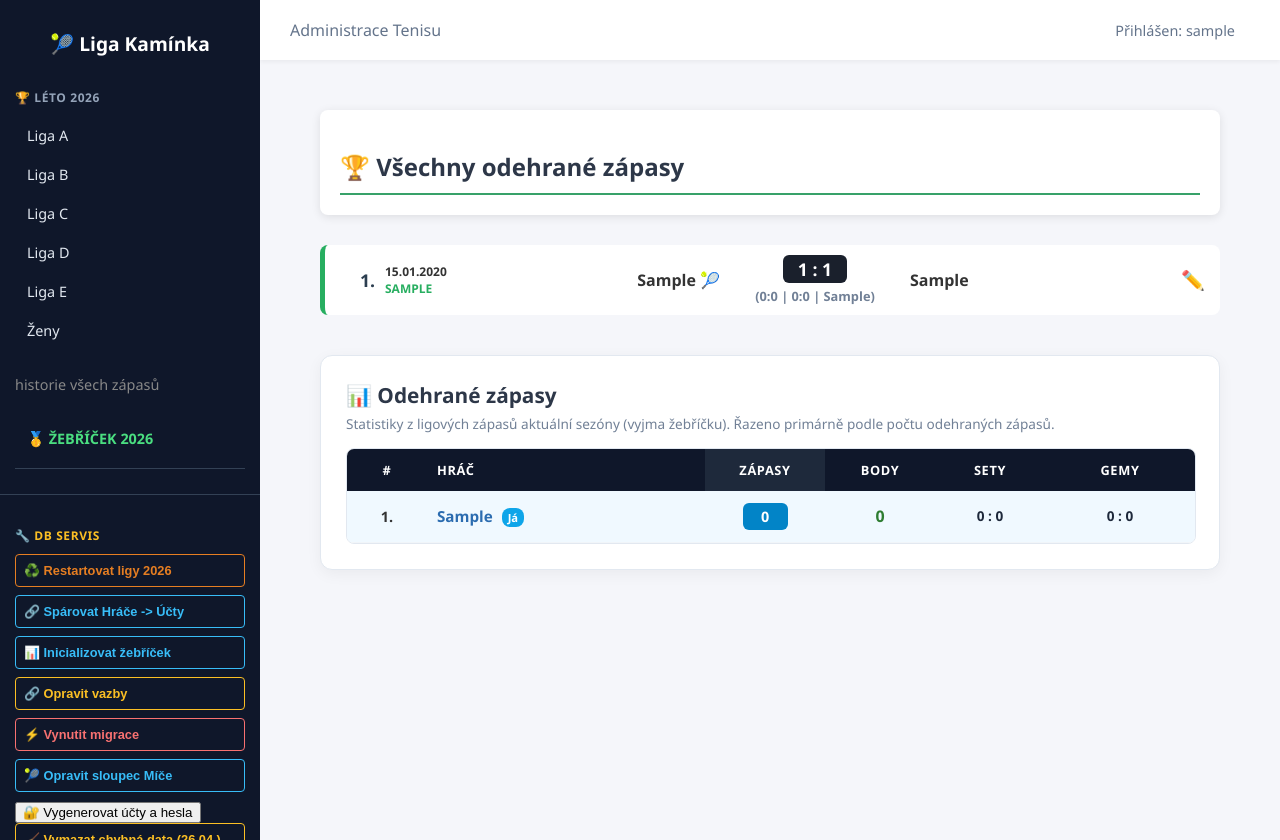
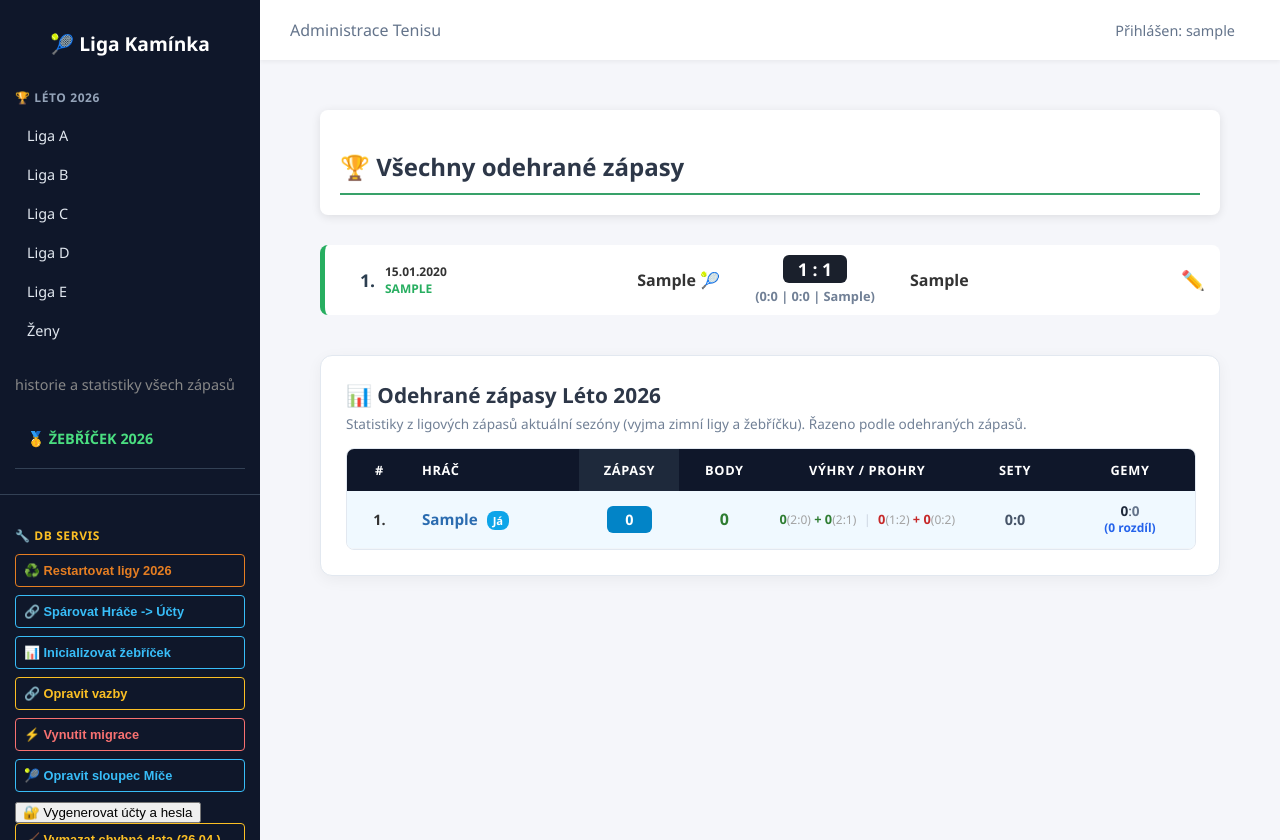
Before and after one commit to JiriCharousek/djangosport, a Django app: page /kaminka/tenis/historie/ in a window 1280 px wide. Run offline with Django 5.2, Linux system fonts and the light colour scheme; a user stored in the database is signed in; tables that the repository leaves empty hold one stand-in row (values such as "Sample post"); parts of the project's set-up code (start-up, migrations or seed data) failed here and were passed over.

Commit message:
statistiky

```diff
--- a/tenis_app/templates/base.html
+++ b/tenis_app/templates/base.html
@@ -261,7 +261,7 @@
 
         <div class="nav-section">
             <a href="{% url 'tenis_app:prehled_vsech_zapasu' %}" style="color: #888; text-decoration: none; font-size: 0.9rem; display: block; margin-bottom: 10px;">
-                historie všech zápasů
+                historie a statistiky všech zápasů
             </a>
         </div>
 
--- a/tenis_app/templates/tenis_app/vsechny_zapasy.html
+++ b/tenis_app/templates/tenis_app/vsechny_zapasy.html
@@ -140,34 +140,38 @@
         {% endfor %}
     </div>
 
+    <!-- 📊 SEKCE STATISTIK (Aktivita hráčů se všemi detaily) -->
     <div class="custom-stats-container">
         <h3 style="color: #2d3748; margin-top: 0; margin-bottom: 5px; font-size: 1.3rem; display: flex; align-items: center; gap: 10px;">
-            📊 Odehrané zápasy
+            📊 Odehrané zápasy Léto 2026
         </h3>
         <p style="color: #718096; font-size: 0.85rem; margin-bottom: 15px; margin-top: 0;">
-            Statistiky z ligových zápasů aktuální sezóny (vyjma žebříčku). Řazeno primárně podle počtu odehraných zápasů.
+            Statistiky z ligových zápasů aktuální sezóny (vyjma zimní ligy a žebříčku). Řazeno podle odehraných zápasů.
         </p>
 
         <div class="custom-stats-table-wrapper">
             <table class="custom-stats-table">
                 <thead>
                     <tr style="color: white;">
-                        <th style="text-align: center; width: 60px;">#</th>
+                        <th style="text-align: center; width: 45px;">#</th>
                         <th style="text-align: left;">Hráč</th>
-                        <th style="text-align: center; width: 100px; background: #1e293b;">Zápasy</th>
-                        <th style="text-align: center; width: 90px;">Body</th>
-                        <th style="text-align: center; width: 90px;">Sety</th>
-						<th style="text-align: center; width: 130px;">Gemy</th>
+                        <th style="text-align: center; width: 80px; background: #1e293b;">Zápasy</th>
+                        <th style="text-align: center; width: 70px;">Body</th>
+                        <th style="text-align: center; width: 150px;">Výhry / Prohry</th>
+                        <th style="text-align: center; width: 80px;">Sety</th>
+                        <th style="text-align: center; width: 110px;">Gemy</th>
                     </tr>
                 </thead>
                 <tbody>
                     {% for radek in statistiky_hracu %}
                         <tr style="border-bottom: 1px solid #f1f5f9; {% if radek.hrac_obj.id == request.user.hrac.id %}background-color: #f0f9ff;{% endif %}" onmouseover="this.style.backgroundColor='#f8fafc'" onmouseout="this.style.backgroundColor='{% if radek.hrac_obj.id == request.user.hrac.id %}#f0f9ff{% else %}transparent{% endif %}'">
 
+                            <!-- 1. Pořadí -->
                             <td style="text-align: center; font-size: 0.9rem; font-weight: bold;">
                                 {{ forloop.counter }}.
                             </td>
 
+                            <!-- 2. Jméno hráče -->
                             <td style="text-align: left; font-weight: 600; font-size: 0.95rem;">
                                 <a href="?filtr_hrac={{ radek.hrac_obj.id }}" style="text-decoration: none; color: #2b6cb0;">
                                     {{ radek.hrac_obj.jmeno }}
@@ -177,30 +181,48 @@
                                 {% endif %}
                             </td>
 
+                            <!-- 3. Počet zápasů -->
                             <td style="text-align: center;">
                                 <span style="background: #0284c7; color: white; padding: 4px 10px; border-radius: 6px; font-weight: bold; font-size: 0.9rem; display: inline-block; min-width: 25px;">
                                     {{ radek.pocet_zapasu }}
                                 </span>
                             </td>
 
+                            <!-- 4. Body -->
                             <td style="text-align: center; font-weight: 700; color: #2e7d32; font-size: 1rem;">
                                 {{ radek.body }}
                             </td>
 
-                            <td style="text-align: center; font-size: 0.85rem; color: #475569; line-height: 1.2;">
-                                <strong style="color: #1e293b;">{{ radek.sety_ziskane }}  : {{ radek.sety_ztracene }}
-
+                            <!-- 5. Detailní rozpad Výhry / Prohry (NOVÉ) -->
+                            <td style="text-align: center; font-size: 0.8rem; white-space: nowrap;">
+                                <span style="color: #2e7d32; font-weight: bold;" title="Výhry 2:0 / 2:1">
+                                    {{ radek.v2_0 }}<span style="font-weight: normal; font-size: 0.75rem; color:#a2a2a2;">(2:0)</span>
+                                    + {{ radek.v2_1 }}<span style="font-weight: normal; font-size: 0.75rem; color:#a2a2a2;">(2:1)</span>
+                                </span>
+                                <span style="color: #cbd5e1; margin: 0 4px;">|</span>
+                                <span style="color: #c62828; font-weight: bold;" title="Prohry 1:2 / 0:2">
+                                    {{ radek.p1_2 }}<span style="font-weight: normal; font-size: 0.75rem; color:#a2a2a2;">(1:2)</span>
+                                    + {{ radek.p0_2 }}<span style="font-weight: normal; font-size: 0.75rem; color:#a2a2a2;">(0:2)</span>
+                                </span>
                             </td>
 
+                            <!-- 6. Sety -->
+                            <td style="text-align: center; font-weight: 600; color: #475569; font-size: 0.9rem;">
+                                {{ radek.sety_ziskane }}:{{ radek.sety_ztracene }}
+                            </td>
+
+                            <!-- 7. Gemy -->
                             <td style="text-align: center; font-size: 0.85rem; color: #475569; line-height: 1.2;">
-                                <strong style="color: #1e293b;">{{ radek.gemy_ziskane }}  : {{ radek.gemy_ztracene }}
-
+                                <strong style="color: #1e293b;">{{ radek.gemy_ziskane }}</strong>:<strong style="color: #64748b;">{{ radek.gemy_ztracene }}</strong>
+                                <small style="display: block; font-size: 0.75rem; color: {% if radek.rozdil_gemu >= 0 %}#2563eb{% else %}#dc2626{% endif %}; font-weight: 600; margin-top: 2px;">
+                                    ({% if radek.rozdil_gemu > 0 %}+{% endif %}{{ radek.rozdil_gemu }} rozdíl)
+                                </small>
                             </td>
 
                         </tr>
                     {% empty %}
                         <tr>
-                            <td colspan="5" style="color: #64748b; padding: 30px; text-align: center; font-style: italic;">
+                            <td colspan="7" style="color: #64748b; padding: 30px; text-align: center; font-style: italic;">
                                 Žádná data o aktivitě nebyla nalezena.
                             </td>
                         </tr>
--- a/tenis_app/views.py
+++ b/tenis_app/views.py
@@ -359,7 +359,7 @@ def prehled_vsech_zapasu(request):
         Q(soutez__slug__icontains='zebricek') | Q(soutez__slug__icontains='zima')
     ).select_related('hrac_domaci', 'hrac_hoste')
 
-    # Pomocný slovník - definujeme VŠECHNY klíče jako výchozí (0)
+    # Pomocný slovník - přidány podrobné čítače výsledků
     data_hracu = defaultdict(lambda: {
         'pocet_zapasu': 0,
         'body': 0,
@@ -368,10 +368,12 @@ def prehled_vsech_zapasu(request):
         'gemy_ziskane': 0,
         'gemy_ztracene': 0,
         'rozdil_gemu': 0,
+        'v2_0': 0, 'v2_1': 0,  # Vyhrané zápasy 2:0 a 2:1
+        'p1_2': 0, 'p0_2': 0,  # Prohrané zápasy 1:2 a 0:2
         'hrac_obj': None
     })
 
-    # PŘEDEM naplníme slovník všemi existujícími hráči, aby se předešlo KeyError chybám
+    # Předem naplníme slovník všemi existujícími hráči
     vsi_hraci = Hrac.objects.all()
     for h in vsi_hraci:
         data_hracu[h.id]['hrac_obj'] = h
@@ -385,7 +387,7 @@ def prehled_vsech_zapasu(request):
         except ValueError:
             return 0, 0
 
-    # Procházíme zápasy a rozpočítáváme statistiky (teď už klíče bezpečně existují)
+    # Procházíme zápasy a rozpočítáváme detailní statistiky
     for zapas in zapas_stats:
         d_id = zapas.hrac_domaci.id
         h_id = zapas.hrac_hoste.id
@@ -394,17 +396,25 @@ def prehled_vsech_zapasu(request):
         data_hracu[d_id]['pocet_zapasu'] += 1
         data_hracu[h_id]['pocet_zapasu'] += 1
 
-        # 2. Body (3 body za 2:0, 2 body za 2:1, 1 bod za 1:2, 0 bodů za 0:2)
+        # 2. Body a detailní výsledky (3 body za 2:0, 2 body za 2:1, 1 bod za 1:2, 0 bodů za 0:2)
         if zapas.sety_domaci == 2 and zapas.sety_hoste == 0:
             data_hracu[d_id]['body'] += 3
+            data_hracu[d_id]['v2_0'] += 1
+            data_hracu[h_id]['p0_2'] += 1
         elif zapas.sety_domaci == 2 and zapas.sety_hoste == 1:
             data_hracu[d_id]['body'] += 2
             data_hracu[h_id]['body'] += 1
+            data_hracu[d_id]['v2_1'] += 1
+            data_hracu[h_id]['p1_2'] += 1
         elif zapas.sety_domaci == 1 and zapas.sety_hoste == 2:
             data_hracu[d_id]['body'] += 1
             data_hracu[h_id]['body'] += 2
+            data_hracu[d_id]['p1_2'] += 1
+            data_hracu[h_id]['v2_1'] += 1
         elif zapas.sety_domaci == 0 and zapas.sety_hoste == 2:
             data_hracu[h_id]['body'] += 3
+            data_hracu[d_id]['p0_2'] += 1
+            data_hracu[h_id]['v2_0'] += 1
 
         # 3. Sety
         data_hracu[d_id]['sety_ziskane'] += zapas.sety_domaci
@@ -421,11 +431,11 @@ def prehled_vsech_zapasu(request):
             data_hracu[h_id]['gemy_ziskane'] += g_h
             data_hracu[h_id]['gemy_ztracene'] += g_d
 
-    # Dopočítáme rozdíl gemů pro všechny hráče ve slovníku
+    # Dopočítáme rozdíl gemů
     for h_id in data_hracu:
         data_hracu[h_id]['rozdil_gemu'] = data_hracu[h_id]['gemy_ziskane'] - data_hracu[h_id]['gemy_ztracene']
 
-    # Řazení: Aktivita (zápasy) -> Body -> Rozdíl gemů
+    # Řazení: Aktivita -> Body -> Rozdíl gemů
     statistiky_hracu = list(data_hracu.values())
     statistiky_hracu.sort(
         key=lambda x: (
```
Also changed, not shown: 1 other file.
